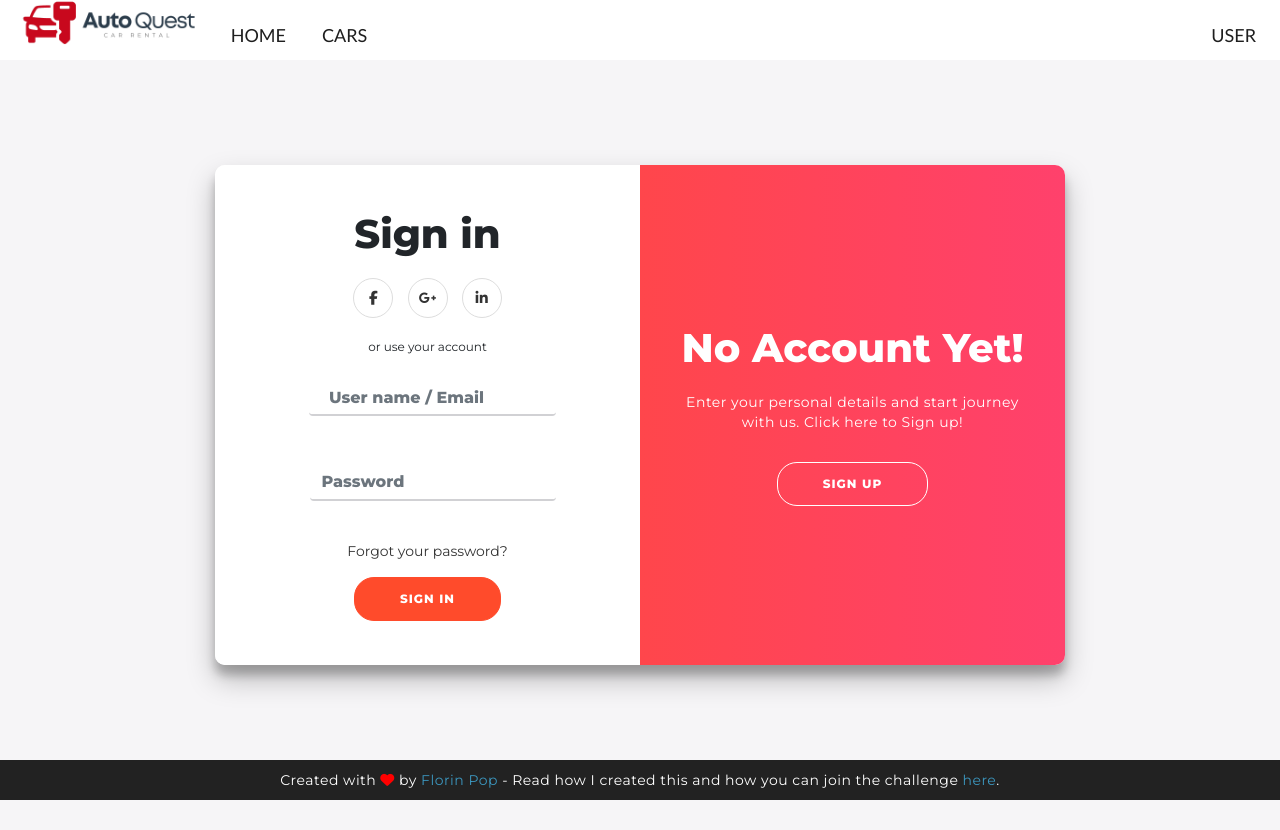
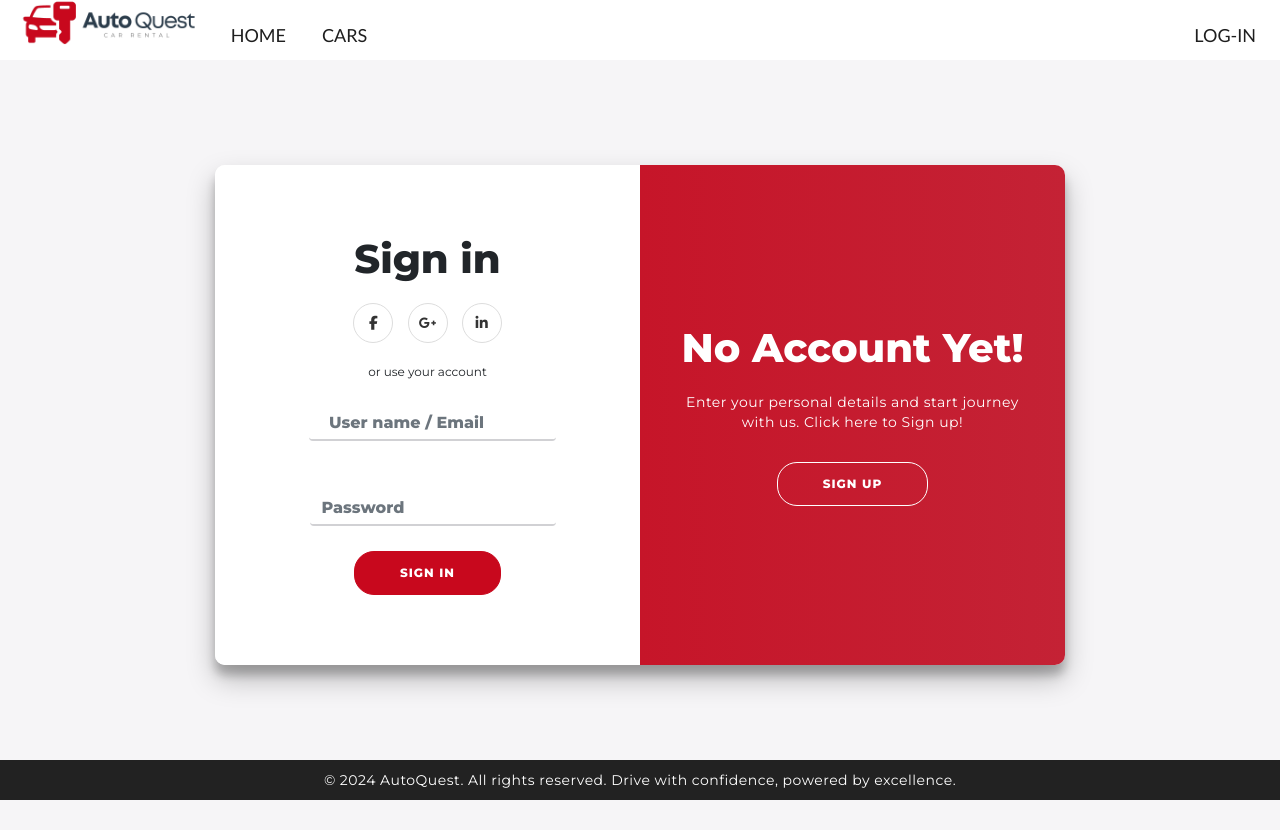
Before and after one commit to ayen-123/AutoQuest, a Flask app: template static/templates/login.html in a window 1280 px wide. Run offline with Flask 3, Linux system fonts and the light colour scheme; the template is opened without the code that fills it, so the values that code supplies are empty; some libraries are stand-ins or nearby versions.

Commit message:
added backend and colors

```diff
--- a/static/routes.py
+++ b/static/routes.py
@@ -4,6 +4,9 @@ import locale
 
 @app.route('/')
 @app.route('/main')
-#@login_required
 def index():
     return render_template('main.html')
+
+@app.route("/login", methods=['GET','POST'])
+def login():
+    return render_template('login.html')
--- a/static/templates/base.html
+++ b/static/templates/base.html
@@ -23,7 +23,7 @@
       <div class="collapse navbar-collapse" id="navbarNav">
         <ul class="navbar-nav mr-auto">
             <li class="nav-item active">
-                <a class="nav-link" data-toggle="tooltip" data-placement="top" title="Main page" href="#">Home<span class="sr-only">(current)</span></a>
+                <a class="nav-link" data-toggle="tooltip" data-placement="top" title="Main page" href="{{ url_for('index') }}">Home<span class="sr-only">(current)</span></a>
             </li>
             <li class="has-children">
               <a href="#about-section" class="nav-link">Cars</a>
@@ -38,7 +38,7 @@
         </ul>
         <ul class="navbar-nav">
             <li class="nav-item">
-                <a class="nav-link"  href="#" data-toggle="tooltip" data-placement="top" title="Users">User</a>
+                <a class="nav-link"  href="{{ url_for('login') }}" data-toggle="tooltip" data-placement="top" title="Login">Log-in</a>
             </li>
         </ul>
       </div>
--- a/static/templates/login.html
+++ b/static/templates/login.html
@@ -52,7 +52,6 @@ Login
                 <div class="login__field">
                     <input type="password" class="form-control" placeholder="Password">
                 </div>
-                <a href="#">Forgot your password?</a>
                 <button>Sign In</button>
             </form>
         </div>
@@ -74,10 +73,7 @@ Login
 
     <footer>
         <p>
-            Created with <i class="fa fa-heart"></i> by
-            <a target="_blank" href="https://florin-pop.com">Florin Pop</a>
-            - Read how I created this and how you can join the challenge
-            <a target="_blank" href="https://www.florin-pop.com/blog/2019/03/double-slider-sign-in-up-form/">here</a>.
+            © 2024 AutoQuest. All rights reserved. Drive with confidence, powered by excellence.
         </p>
     </footer>
     <style>
@@ -128,8 +124,8 @@ Login
 
         button {
             border-radius: 20px;
-            border: 1px solid #FF4B2B;
-            background-color: #FF4B2B;
+            border: 1px solid #C8081D;
+            background-color: #C8081D;
             color: #FFFFFF;
             font-size: 12px;
             font-weight: bold;
@@ -239,9 +235,9 @@ Login
         }
 
         .overlay {
-            background: #FF416C;
-            background: -webkit-linear-gradient(to right, #FF4B2B, #FF416C);
-            background: linear-gradient(to right, #FF4B2B, #FF416C);
+            background: #c42235;
+            background: -webkit-linear-gradient(to right, #C8081D, #c42235);
+            background: linear-gradient(to right, #C8081D, #c42235);
             background-repeat: no-repeat;
             background-size: cover;
             background-position: 0 0;
```
